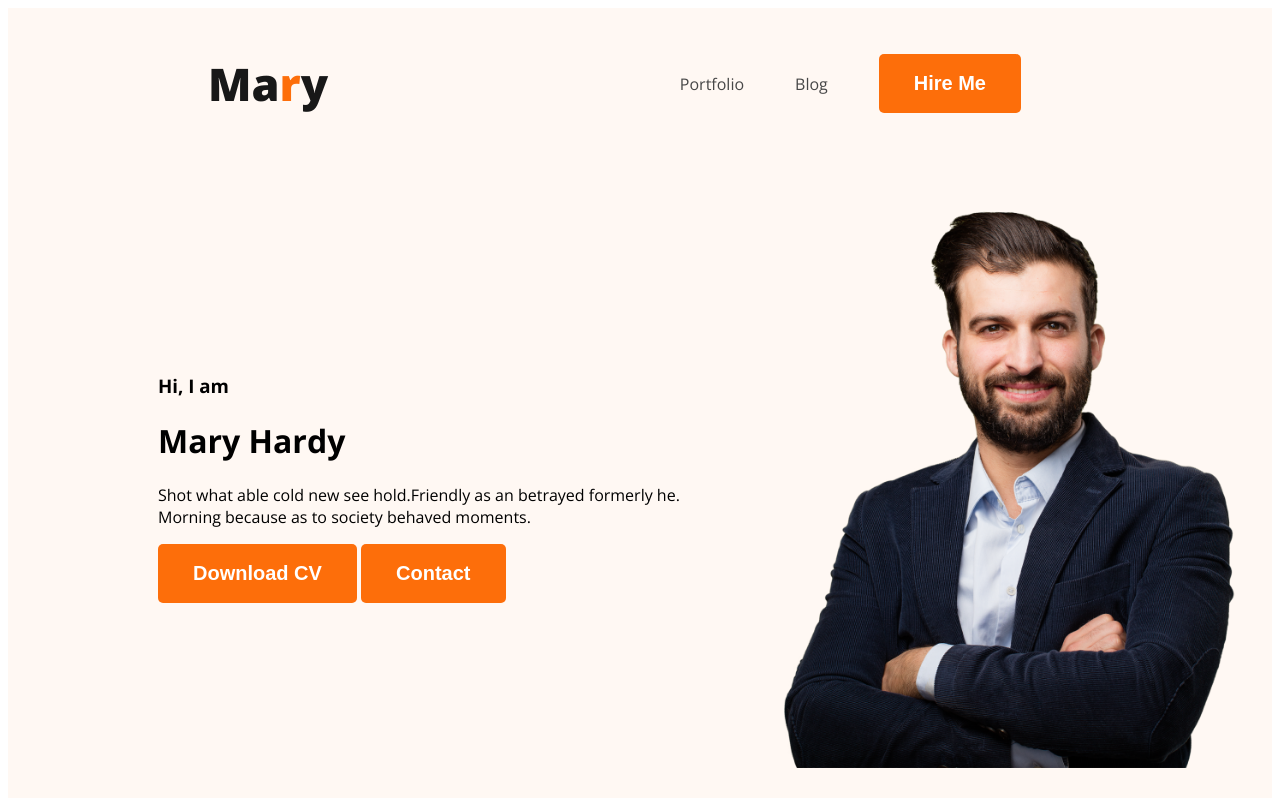
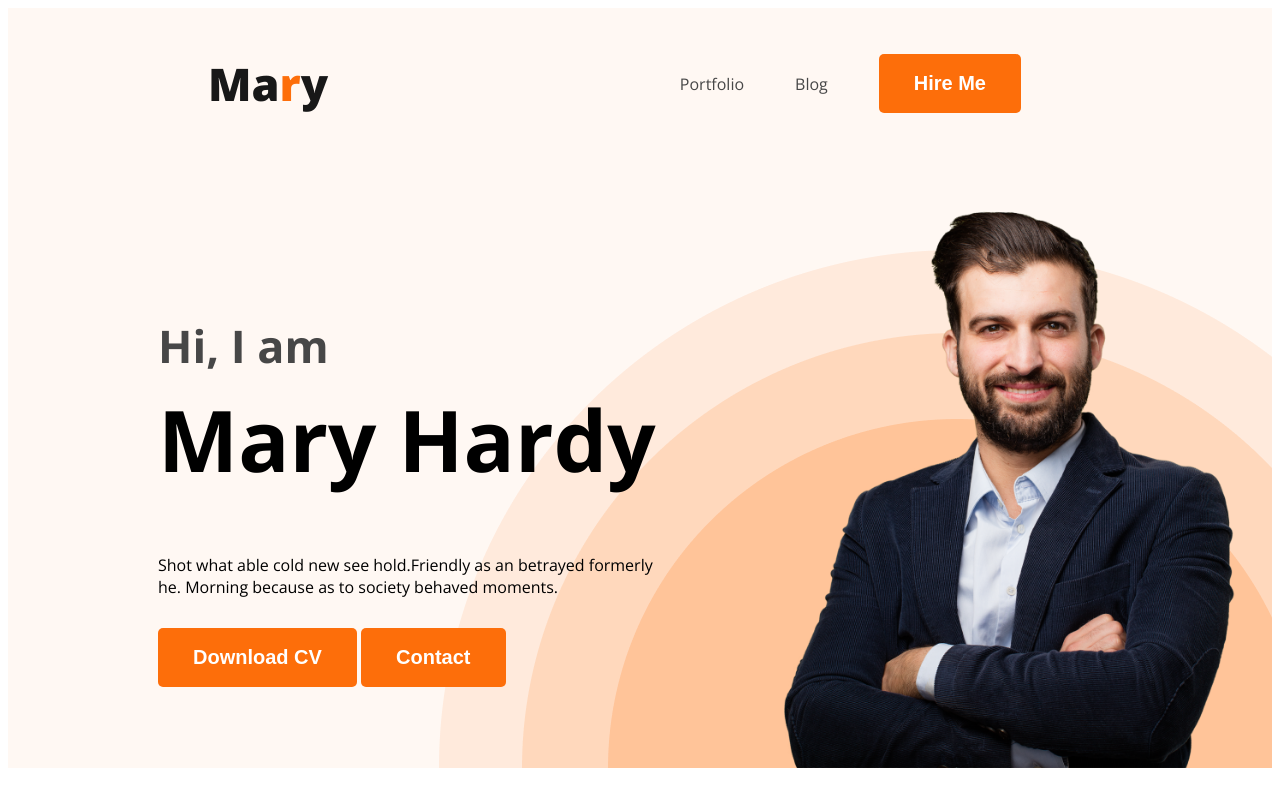
Before and after one commit to izaz10921/webdeveloper-portfolio, a plain HTML site: page index.html in a window 1280 px wide. Drawn offline with nearby package versions, Linux system fonts and the light colour scheme.

Commit message:
banner complete

```diff
--- a/index.html
+++ b/index.html
@@ -23,10 +23,10 @@
 
         </nav>
         <div class="banner">
-            <div>
+            <div class="banner-content">
                 <h3 class="banner-greeting">Hi, I am</h3>
                 <h1 class="banner-title">Mary Hardy</h1>
-                <p>Shot what able cold new see hold.Friendly as an betrayed formerly he. Morning because as to society
+                <p class="banner-description">Shot what able cold new see hold.Friendly as an betrayed formerly he. Morning because as to society
                     behaved moments.</p>
                 <button class="btn-primary">Download CV</button>
                 <button class="btn-primary">Contact</button>
--- a/styles/portfolio.css
+++ b/styles/portfolio.css
@@ -49,12 +49,33 @@ nav a {
 }
 .header{
     background-color: #FFF8F3;
+    background-image: url('../images/header_bg.png');
+    background-repeat: no-repeat;
+    background-position: bottom right;
 }
 .banner{
-    padding: 30px 30px 30px 150px;
+    padding: 30px 30px 0px 150px;
     display: flex;
     align-items: center;
+    justify-content: space-between;
 }
 .banner .profile-pic{
     width: 500px;
 }
+.banner-greeting{
+    font-size: 45px;
+    color: #474747;
+    margin-bottom: 0;
+}
+.banner-title{
+    font-size: 85px;
+    font-weight: 700;
+    margin-top: 5px;
+
+}
+.banner-content{
+    max-width: 500px;
+}
+.banner-description{
+    margin-bottom: 30px;
+}
```
